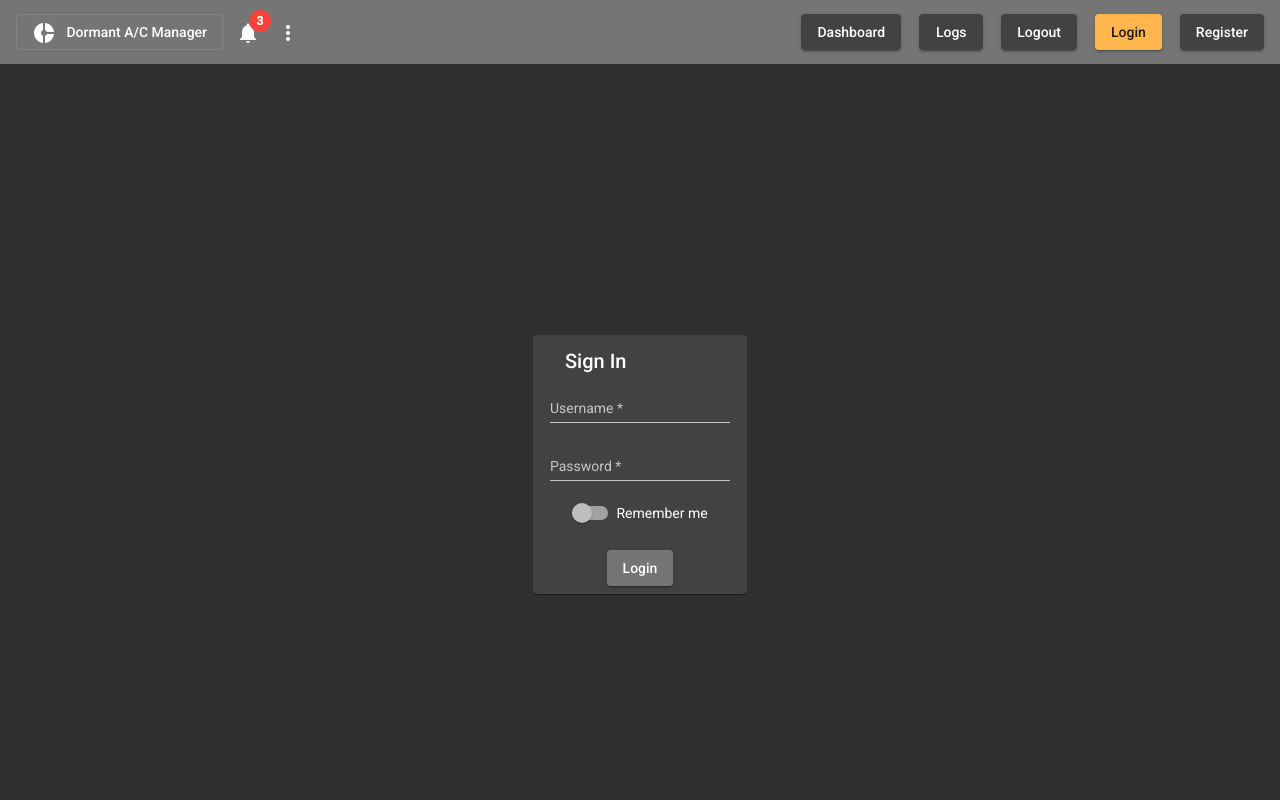
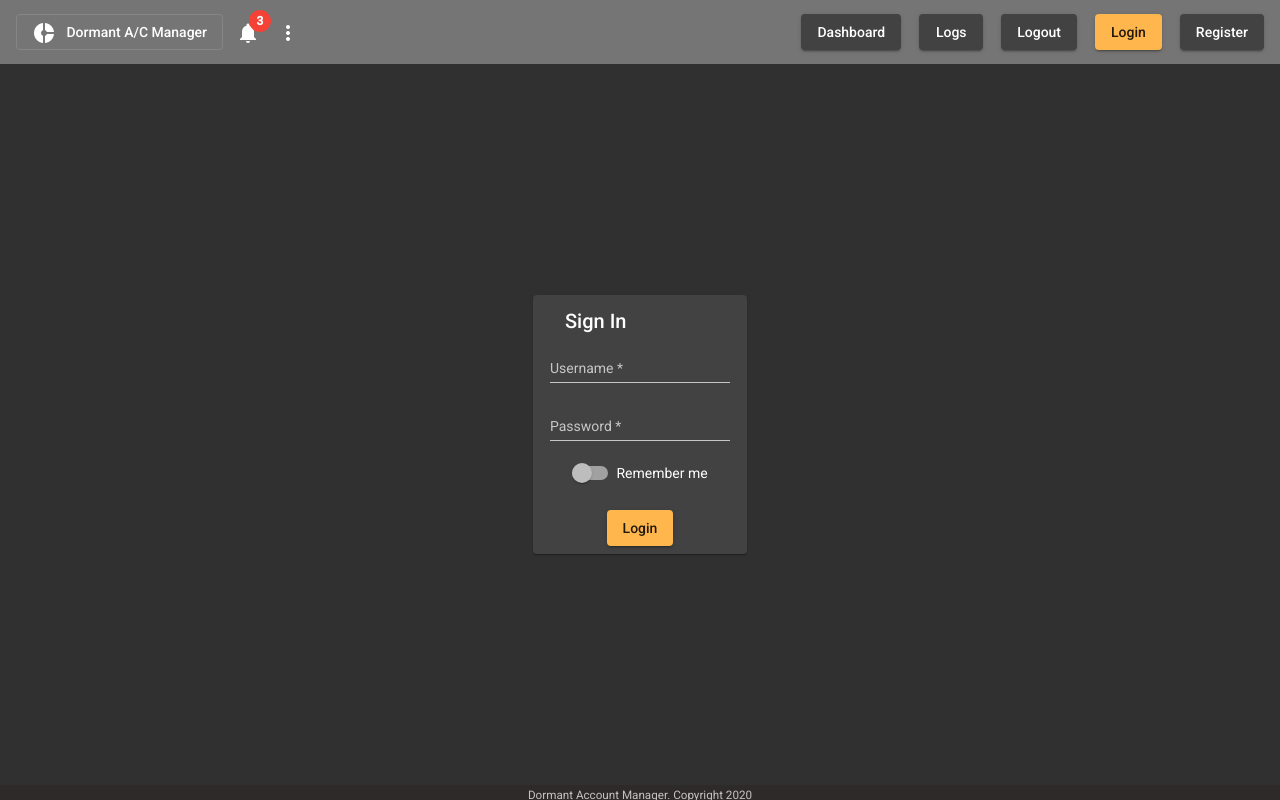
Before and after one commit to sprtkd/resource-dashboard, an Angular app: page /resource-dashboard/home/login in a window 1280 px wide. Built offline with nearby package versions, Linux system fonts and the light colour scheme.

Commit message:
view fix

```diff
--- a/src/app/common/error/error.component.css
+++ b/src/app/common/error/error.component.css
@@ -2,6 +2,7 @@
     all: revert;
     text-align: center;
     display: block;
+    height: 80%;
 }
 
 @media only screen and (min-width: 600px) {
--- a/src/app/common/error/error.component.html
+++ b/src/app/common/error/error.component.html
@@ -19,5 +19,5 @@
             <mat-icon>home</mat-icon>
         </a>
     </div>
-    <br><br><br><br><br><br><br>
+
 </div>
--- a/src/app/landing/login/login.component.css
+++ b/src/app/landing/login/login.component.css
@@ -1,4 +1,4 @@
 #login-div{
     text-align: center;
-    height: 100%;
+    height: 90%;
 }
--- a/src/app/landing/login/login.component.html
+++ b/src/app/landing/login/login.component.html
@@ -31,7 +31,7 @@
 
     </mat-card-content>
     <mat-card-actions>
-      <button mat-raised-button (click)="login()" color="primary">Login</button>
+      <button mat-raised-button (click)="login()" color="accent">Login</button>
     </mat-card-actions>
 
   </mat-card>
--- a/src/app/landing/register/register.component.css
+++ b/src/app/landing/register/register.component.css
@@ -5,5 +5,5 @@
     padding: 80px;
     line-height: normal;
     font-size: x-large;
-    height: 100%;
+    height: 70%;
 }
```
